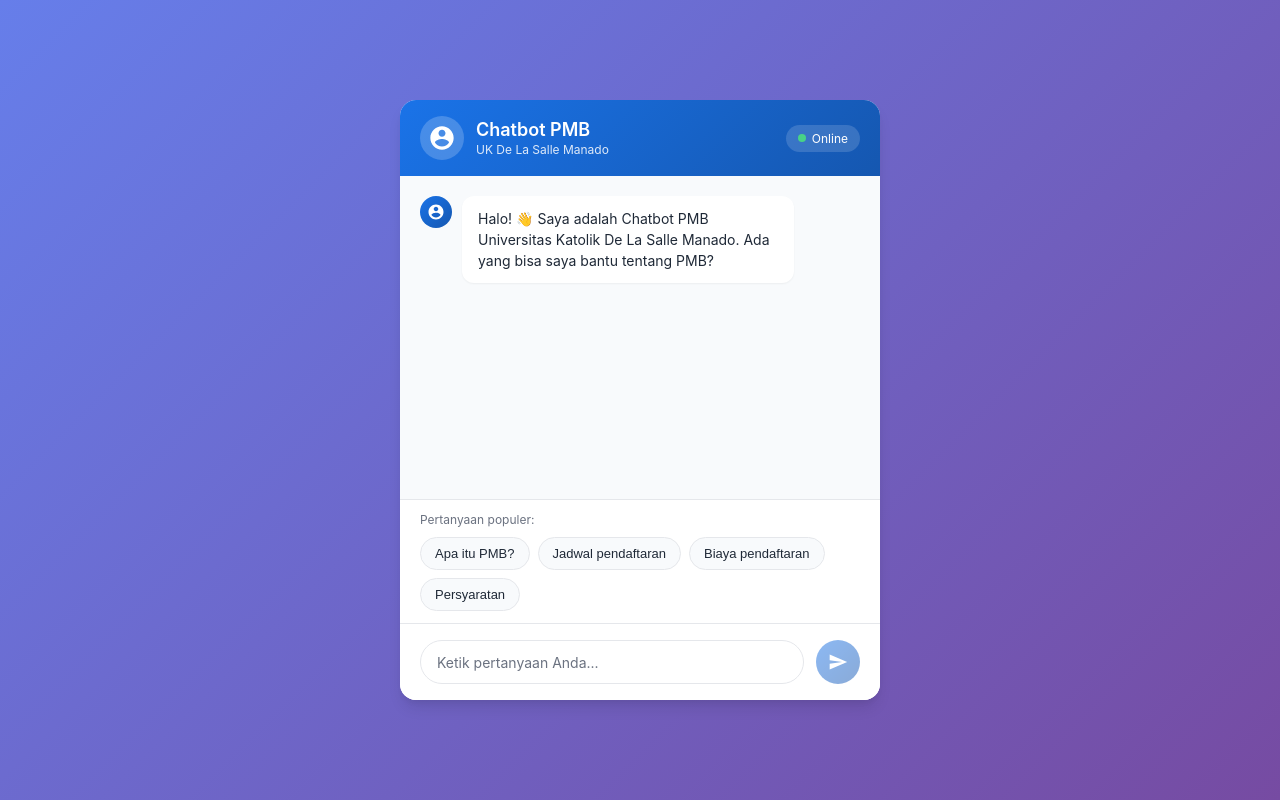
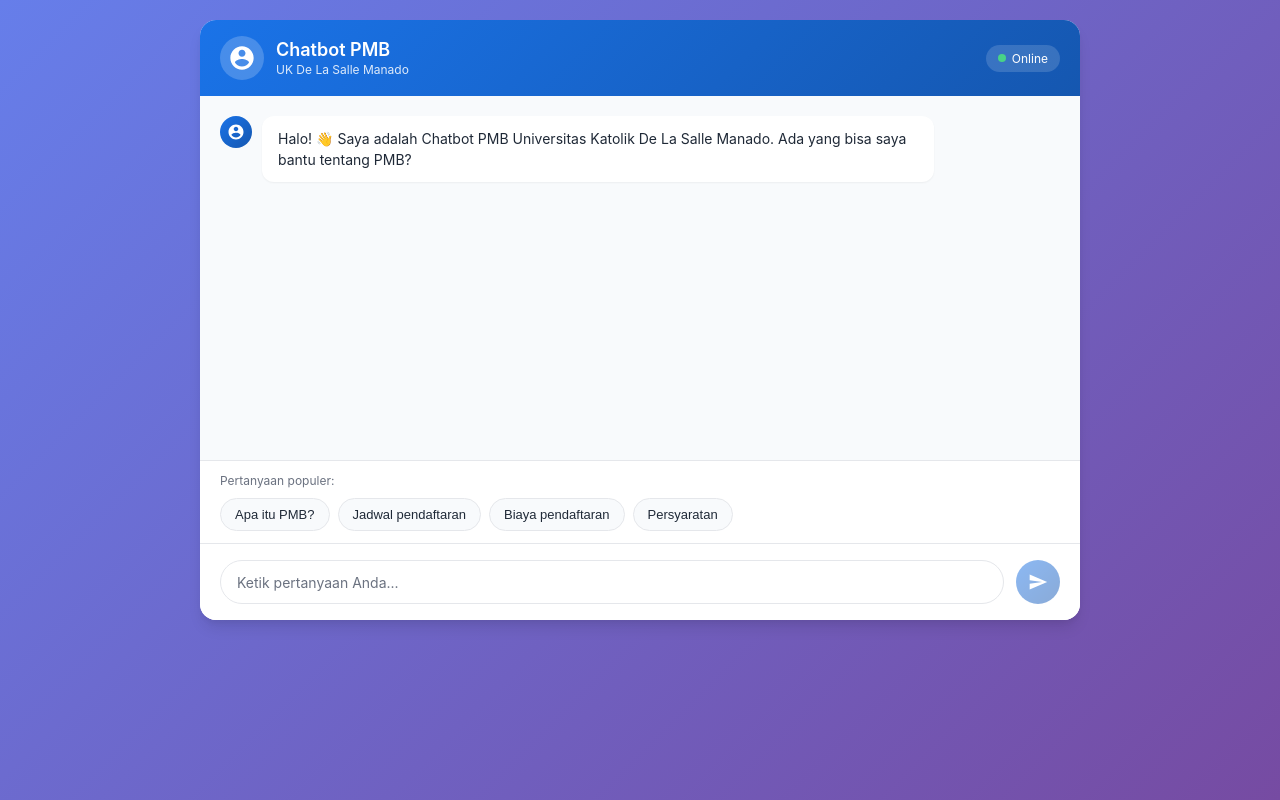
Before and after one commit to Janejenijen/chatbot-pmb-lstm, a React (Vite) app in the folder frontend-react/: page / in a window 1280 px wide. Built offline with nearby package versions, Linux system fonts and the light colour scheme.

Commit message:
perbaiki layout tampilan

```diff
--- a/frontend-react/src/components/ChatBot.css
+++ b/frontend-react/src/components/ChatBot.css
@@ -7,6 +7,14 @@
   flex-direction: column;
   height: 600px;
   max-height: 85vh;
+}
+
+.chat-page {
+  width: 100vw;
+  display: flex;
+  justify-content: center;
+  align-items: center;
+  padding: 20px;
 }
 
 /* Header */
--- a/frontend-react/src/index.css
+++ b/frontend-react/src/index.css
@@ -28,10 +28,6 @@
   font-family: var(--font-sans);
   background: linear-gradient(135deg, #667eea 0%, #764ba2 100%);
   min-height: 100vh;
-  display: flex;
-  justify-content: center;
-  align-items: center;
-  padding: 20px;
 }
 
 #root {
```
